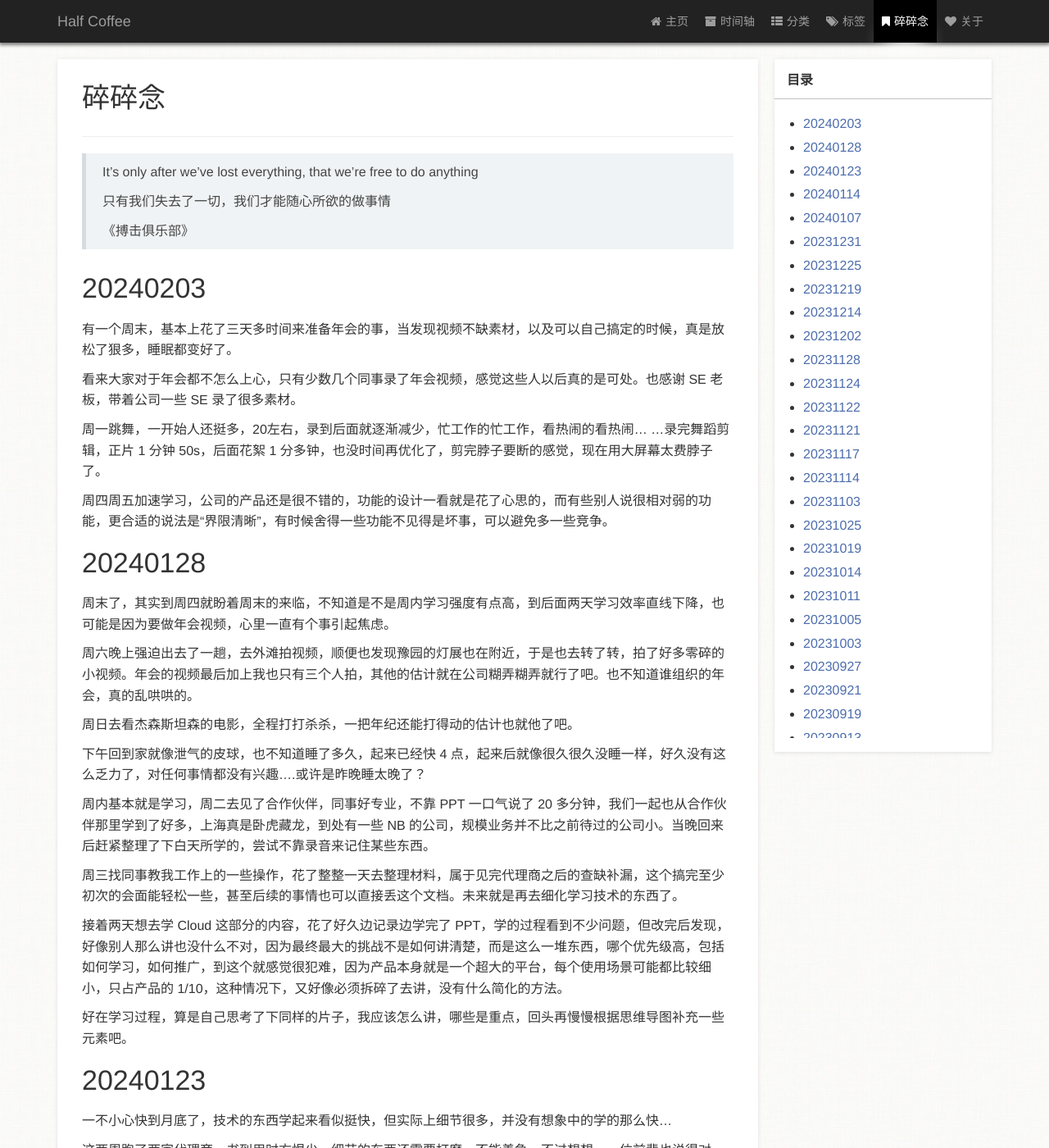
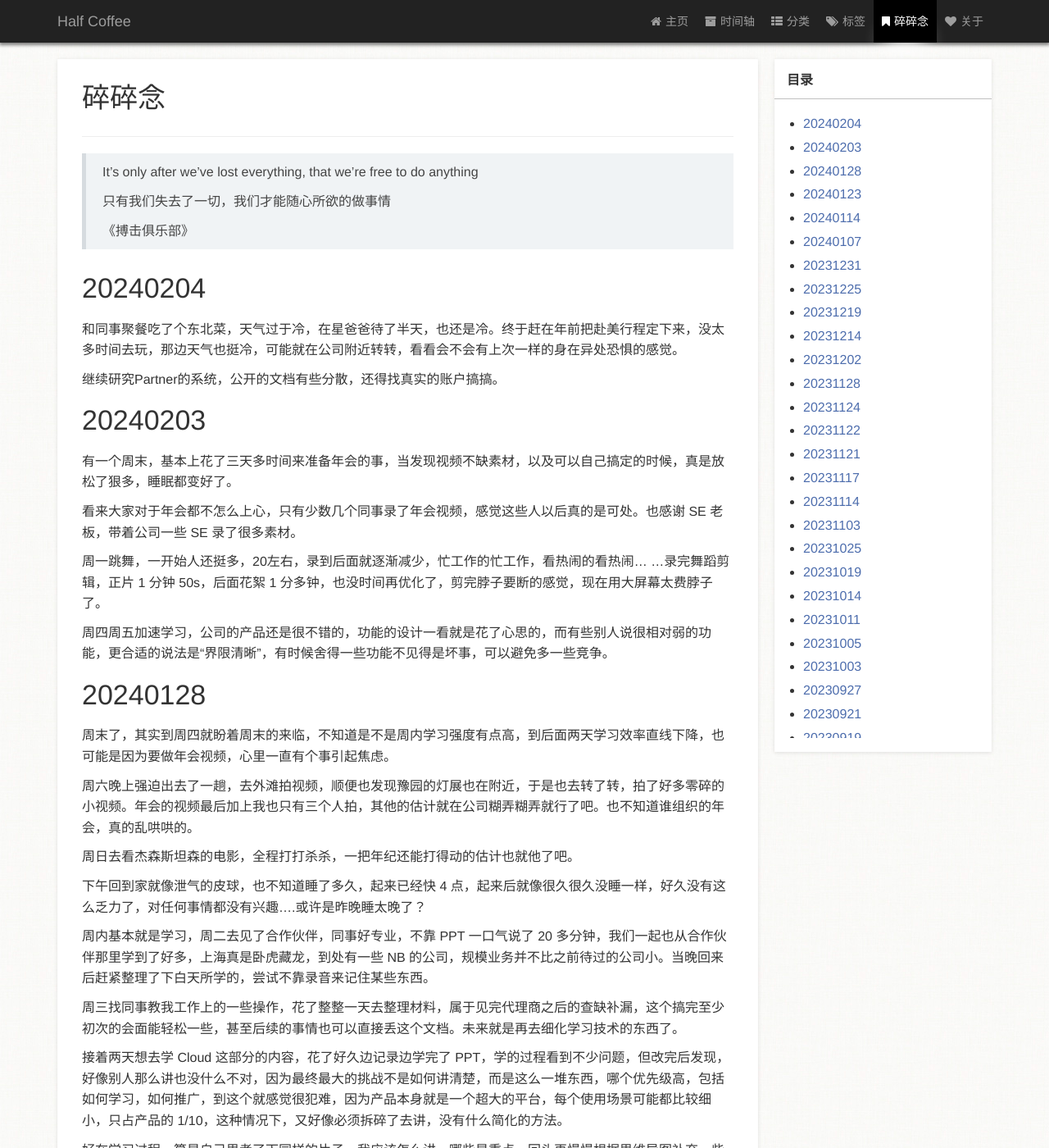
Before and after one commit to zm1990s/halfcoffee, a Jekyll site: the page built from page/3碎碎念.md, in a window 1280 px wide and 1400 px high. Shown: the whole window at 82% size. Built offline with Jekyll 4.4.1, drawn with Linux system fonts in a browser that asks for light colours; a style sheet for code colours, icons or effects is not loaded.

Commit message:
20240204

```diff
--- a/page/3碎碎念.md
+++ b/page/3碎碎念.md
@@ -13,6 +13,12 @@ type: page
 > 只有我们失去了一切，我们才能随心所欲的做事情
 >
 > 《搏击俱乐部》
+
+# 20240204
+
+和同事聚餐吃了个东北菜，天气过于冷，在星爸爸待了半天，也还是冷。终于赶在年前把赴美行程定下来，没太多时间去玩，那边天气也挺冷，可能就在公司附近转转，看看会不会有上次一样的身在异处恐惧的感觉。
+
+继续研究Partner的系统，公开的文档有些分散，还得找真实的账户搞搞。
 
 # 20240203
 
```
